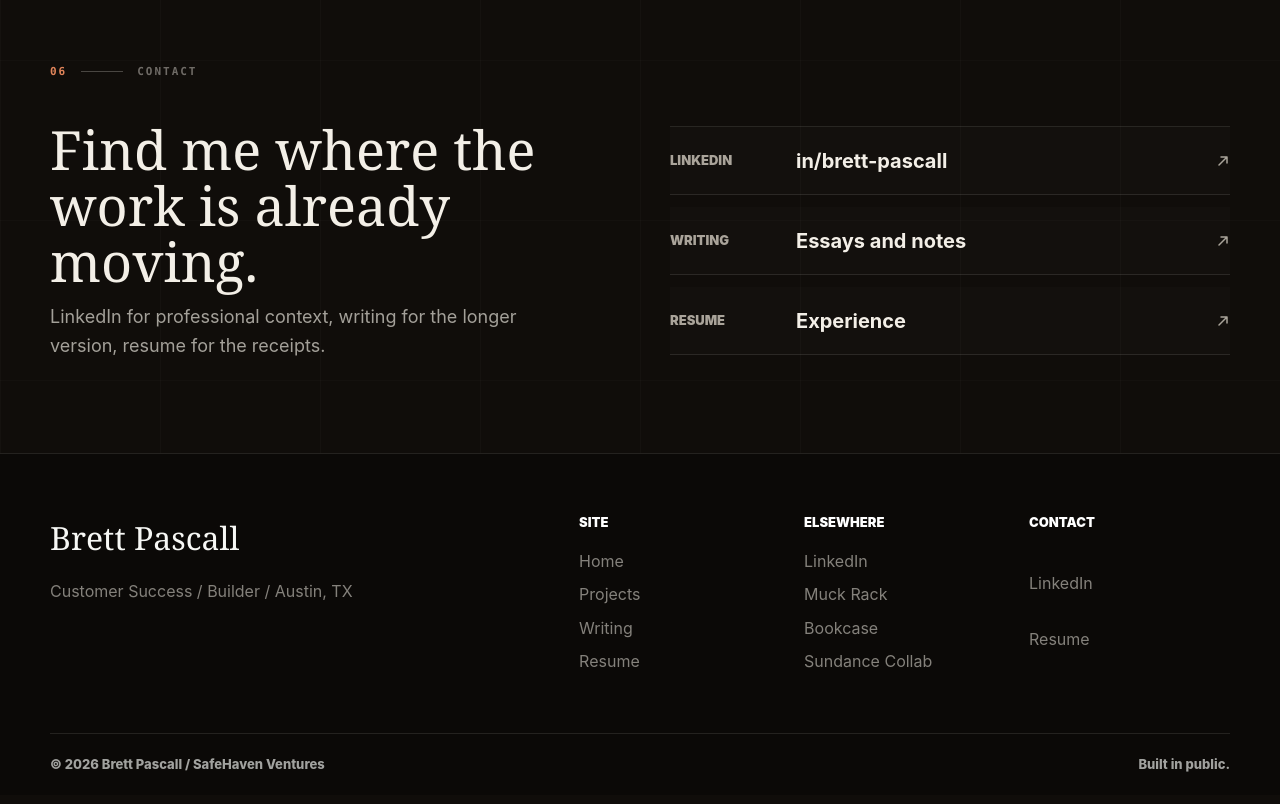
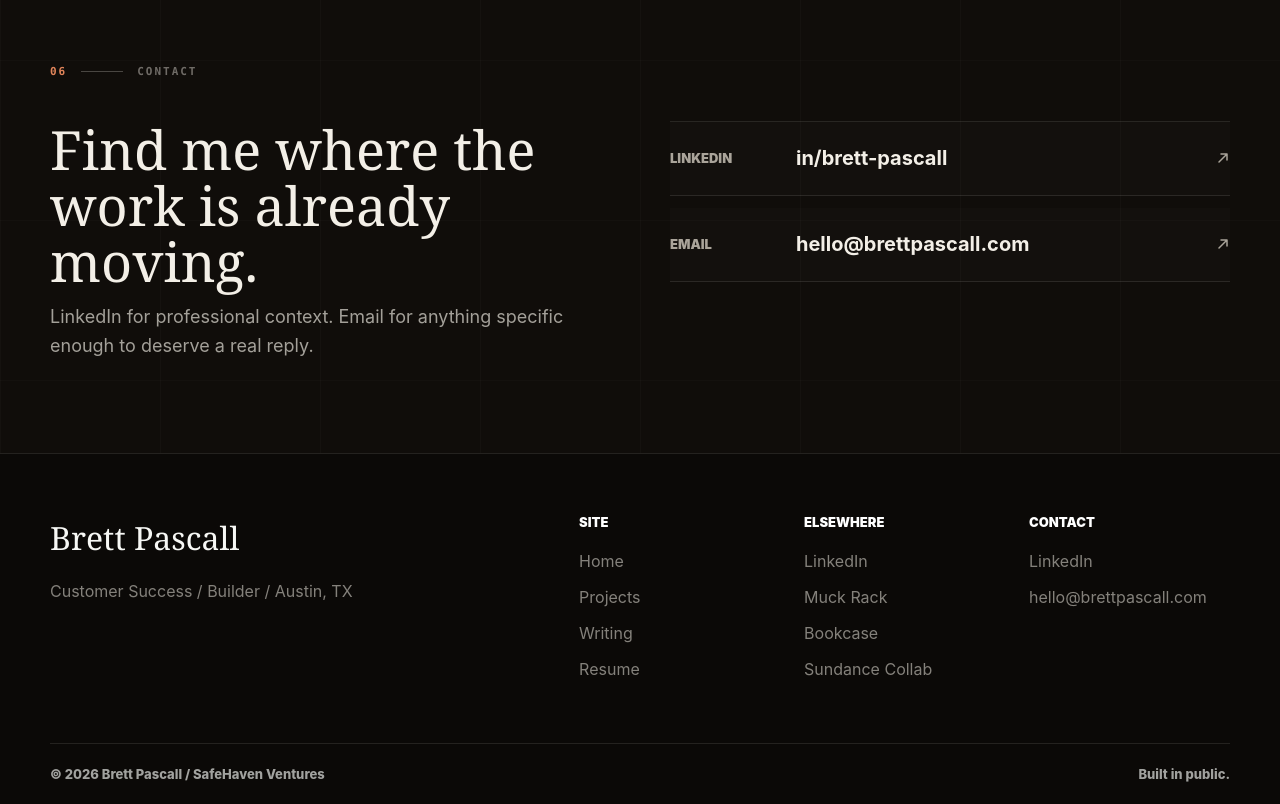
Before and after one commit to Daydream108/brettpascall, a plain HTML site: page index.html in a window 1280 px wide. Shown: the part 5540-6344 px from the top of the page. Drawn offline with Linux system fonts and the light colour scheme.

Commit message:
zoom out portrait and align contact

```diff
--- a/js/site.js
+++ b/js/site.js
@@ -86,7 +86,7 @@ function footer() {
           <div class="site-footer__col">
             <span class="site-footer__label">Contact</span>
             <a href="https://www.linkedin.com/in/brett-pascall/" target="_blank" rel="noopener">LinkedIn</a>
-            <a href="#/resume">Resume</a>
+            <a href="mailto:hello@brettpascall.com">hello@brettpascall.com</a>
           </div>
         </div>
       </div>
@@ -308,7 +308,7 @@ function contact() {
       <div class="contact__grid">
         <div>
           <h2>Find me where the work is already moving.</h2>
-          <p>LinkedIn for professional context, writing for the longer version, resume for the receipts.</p>
+          <p>LinkedIn for professional context. Email for anything specific enough to deserve a real reply.</p>
         </div>
         <div class="contact__list">
           <a href="https://www.linkedin.com/in/brett-pascall/" target="_blank" rel="noopener">
@@ -316,14 +316,9 @@ function contact() {
             <strong>in/brett-pascall</strong>
             ${externalIcon()}
           </a>
-          <a href="#/writing">
-            <span>Writing</span>
-            <strong>Essays and notes</strong>
-            ${externalIcon()}
-          </a>
-          <a href="#/resume">
-            <span>Resume</span>
-            <strong>Experience</strong>
+          <a href="mailto:hello@brettpascall.com">
+            <span>Email</span>
+            <strong>hello@brettpascall.com</strong>
             ${externalIcon()}
           </a>
         </div>
@@ -466,8 +461,8 @@ function resumePage() {
 
   const skills = [
     ["Customer Success", "Onboarding and activation, adoption, renewals, upsell and cross-sell, account health, voice of customer, lifecycle management"],
-    ["Tools", "Salesforce, HubSpot, Gainsight, Zendesk, Clari, Tableau, Metabase, Jira, LinkedIn Sales Navigator, Slack"],
-    ["AI / Technical", "LLM-powered products, RAG, LangChain, API-first SaaS, ChatGPT, Claude, Gemini"]
+    ["Tools", "Salesforce, HubSpot, Gainsight, Zendesk, Clari, Tableau, Metabase, Jira, LinkedIn Sales Navigator, Slack, VS Code"],
+    ["AI / Technical", "LLM-powered products, RAG, LangChain, API-first SaaS, ChatGPT, Claude, Gemini, Codex"]
   ];
 
   return `
--- a/public/styles.css
+++ b/public/styles.css
@@ -972,7 +972,9 @@ em {
 
 .site-footer__col {
   display: grid;
+  grid-auto-rows: minmax(28px, auto);
   gap: 8px;
+  align-content: start;
 }
 
 .site-footer__label {
@@ -1301,7 +1303,7 @@ em {
 
 .portrait img {
   aspect-ratio: 4 / 5;
-  filter: saturate(0.72) contrast(1.04) brightness(0.82);
+  filter: saturate(0.74) contrast(1.04) brightness(0.84);
 }
 
 .portrait figcaption {
@@ -1727,7 +1729,7 @@ em {
 .contact__grid {
   grid-template-columns: minmax(0, 0.82fr) minmax(390px, 0.92fr);
   gap: 64px;
-  align-items: center;
+  align-items: start;
 }
 
 .contact__list {
@@ -1738,7 +1740,7 @@ em {
 }
 
 .contact__list a {
-  min-height: 68px;
+  min-height: 74px;
   grid-template-columns: 110px 1fr auto;
   background: rgba(255, 255, 255, 0.012);
   border-top: 0;
@@ -1746,6 +1748,10 @@ em {
   padding: 0;
 }
 
+.contact__list a:first-child {
+  border-top: 0;
+}
+
 .contact__list a:hover,
 .contact__list a:focus-visible {
   background: rgba(224, 132, 90, 0.055);
@@ -1795,6 +1801,6 @@ em {
   }
 
   .portrait img {
-    aspect-ratio: 1 / 1.02;
-  }
-}
+    aspect-ratio: 4 / 5;
+  }
+}
--- a/styles.css
+++ b/styles.css
@@ -972,7 +972,9 @@ em {
 
 .site-footer__col {
   display: grid;
+  grid-auto-rows: minmax(28px, auto);
   gap: 8px;
+  align-content: start;
 }
 
 .site-footer__label {
@@ -1301,7 +1303,7 @@ em {
 
 .portrait img {
   aspect-ratio: 4 / 5;
-  filter: saturate(0.72) contrast(1.04) brightness(0.82);
+  filter: saturate(0.74) contrast(1.04) brightness(0.84);
 }
 
 .portrait figcaption {
@@ -1727,7 +1729,7 @@ em {
 .contact__grid {
   grid-template-columns: minmax(0, 0.82fr) minmax(390px, 0.92fr);
   gap: 64px;
-  align-items: center;
+  align-items: start;
 }
 
 .contact__list {
@@ -1738,7 +1740,7 @@ em {
 }
 
 .contact__list a {
-  min-height: 68px;
+  min-height: 74px;
   grid-template-columns: 110px 1fr auto;
   background: rgba(255, 255, 255, 0.012);
   border-top: 0;
@@ -1746,6 +1748,10 @@ em {
   padding: 0;
 }
 
+.contact__list a:first-child {
+  border-top: 0;
+}
+
 .contact__list a:hover,
 .contact__list a:focus-visible {
   background: rgba(224, 132, 90, 0.055);
@@ -1795,6 +1801,6 @@ em {
   }
 
   .portrait img {
-    aspect-ratio: 1 / 1.02;
-  }
-}
+    aspect-ratio: 4 / 5;
+  }
+}
```
Also changed, not shown: public/js/site.js (+7 -12 lines), assets/brett-portrait.jpg, public/assets/brett-portrait.jpg.
